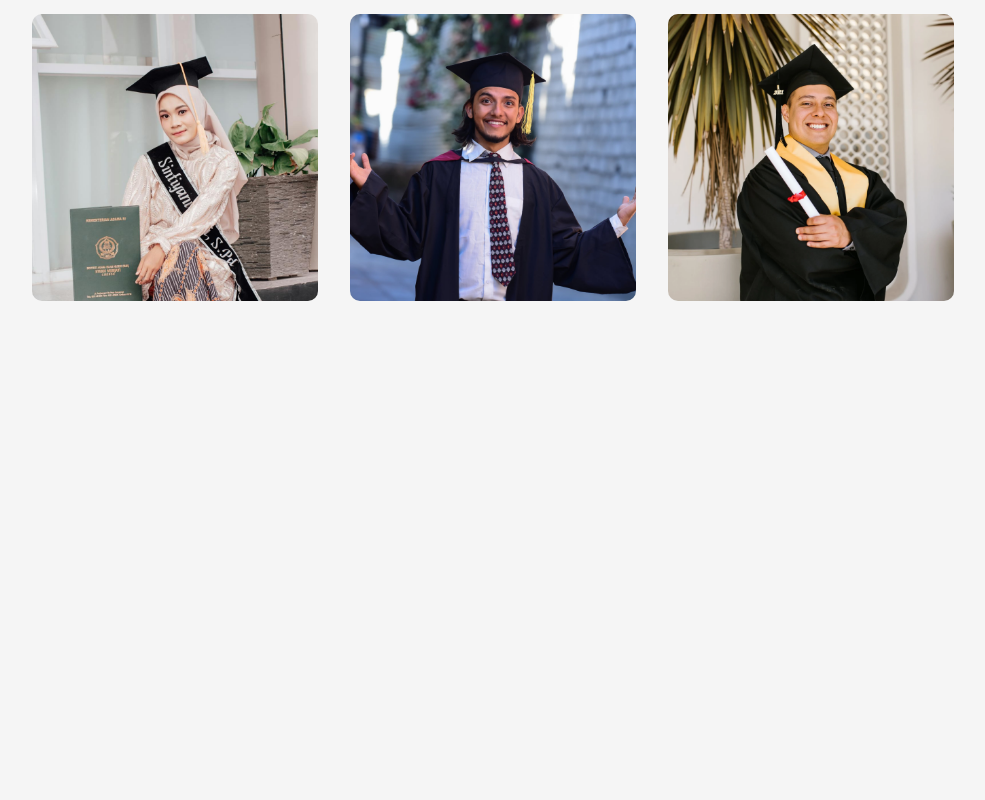
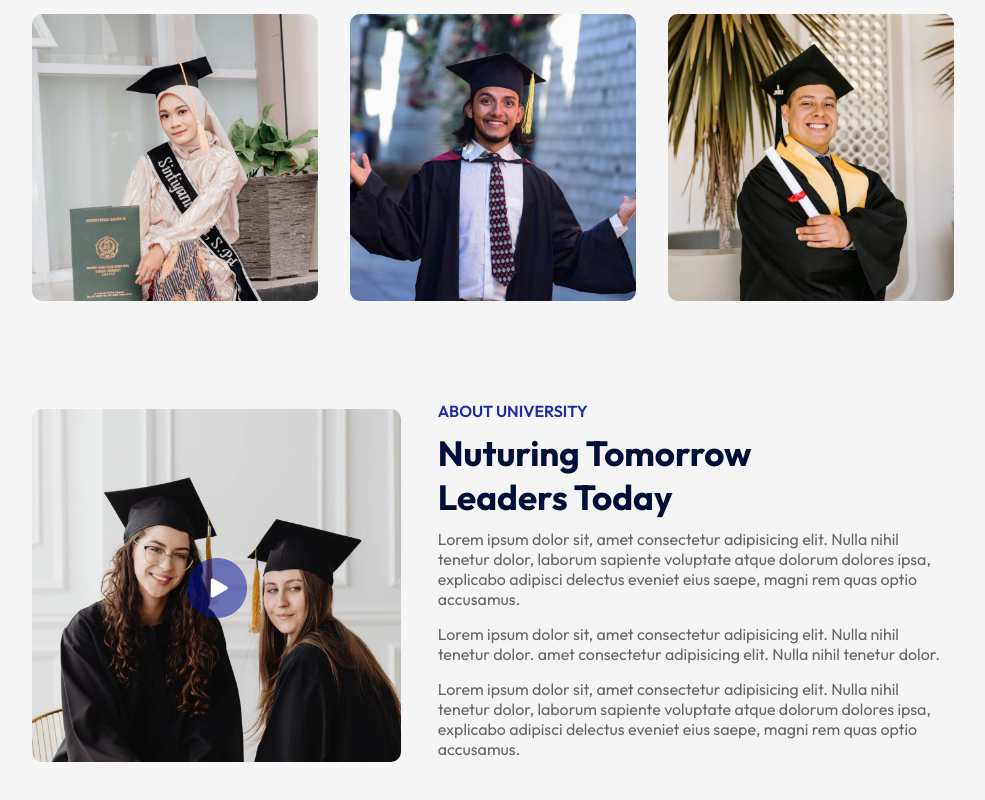
Before and after one commit to Syedrizwan23/Edusity, a React (Vite) app: page / in a window 1280 px wide. Shown: the part 1000-1800 px from the top of the page, without its empty margins (147-1132 px from the left). Before the commit the page ends 1381 px from the top, so only its background shows below. Built offline with nearby package versions, Linux system fonts and the light colour scheme.

Commit message:
about completed

```diff
--- a/src/App.jsx
+++ b/src/App.jsx
@@ -1,8 +1,8 @@
-import Hero from "./Components/Hero/Hero"
-import Navbar from "./Components/Navbar/Navbar"
-import Programs from "./Components/Programs/Programs"
-import Title from "./Components/Title/Title"
-
+import About from "./Components/About/About";
+import Hero from "./Components/Hero/Hero";
+import Navbar from "./Components/Navbar/Navbar";
+import Programs from "./Components/Programs/Programs";
+import Title from "./Components/Title/Title";
 
 const App = () => {
   return (
@@ -11,13 +11,13 @@
       <Hero />
 
       <div className="container">
-        <Title subTitle='Our Progrm' title='What We Offer'/>
-      <Programs/>
-
+        <Title subTitle="Our Progrm" title="What We Offer" />
+        <Programs />
+        <About />
 
       </div>
     </div>
-  )
-}
+  );
+};
 
-export default App
+export default App;
--- /dev/null
+++ b/src/Components/About/About.css
@@ -0,0 +1,47 @@
+.about{
+    margin: 100px auto;
+    display: flex;
+    align-items: center;
+    justify-content: space-between;
+    width: 90%;
+
+}
+
+.about-left{
+    flex-basis: 40%;
+    position: relative;
+}
+.about-right{
+    flex-basis: 56%;
+}
+
+.about-img{
+    width: 100%;
+    border-radius: 10px;
+}
+.play-icon{
+    width: 60px;
+    position: absolute;
+    top: 50%;
+    left: 50%;
+    transform: translate(-50%,-50%);
+}
+
+.about h3{
+    font-weight: 600;
+    font-size: 16px;
+    color: #212ea0;
+
+}
+
+.about h2{
+    font-size: 35px;
+    color: #000f38;
+    margin: 10px 0;
+    max-width: 400px;
+
+}
+.about p{
+    color: #676767;
+    margin-bottom: 15px;
+}
--- /dev/null
+++ b/src/Components/About/About.jsx
@@ -0,0 +1,37 @@
+import "./About.css";
+import about_img from "../../assets/about.png";
+import play_icon from "../../assets/play-icon.png";
+
+const About = () => {
+  return (
+    <div className="about">
+      <div className="about-left">
+        <img src={about_img} alt="" className="about-img" />
+        <img src={play_icon} alt="" className="play-icon" />
+      </div>
+      <div className="about-right">
+        <h3>ABOUT UNIVERSITY</h3>
+        <h2>Nuturing Tomorrow Leaders Today</h2>
+        <p>
+          Lorem ipsum dolor sit, amet consectetur adipisicing elit. Nulla nihil
+          tenetur dolor, laborum sapiente voluptate atque dolorum dolores ipsa,
+          explicabo adipisci delectus eveniet eius saepe, magni rem quas optio
+          accusamus.
+        </p>
+        <p>
+          Lorem ipsum dolor sit, amet consectetur adipisicing elit. Nulla nihil
+          tenetur dolor. amet consectetur adipisicing elit. Nulla nihil
+          tenetur dolor.
+        </p>
+        <p>
+          Lorem ipsum dolor sit, amet consectetur adipisicing elit. Nulla nihil
+          tenetur dolor, laborum sapiente voluptate atque dolorum dolores ipsa,
+          explicabo adipisci delectus eveniet eius saepe, magni rem quas optio
+          accusamus.
+        </p>
+      </div>
+    </div>
+  );
+};
+
+export default About;
```
